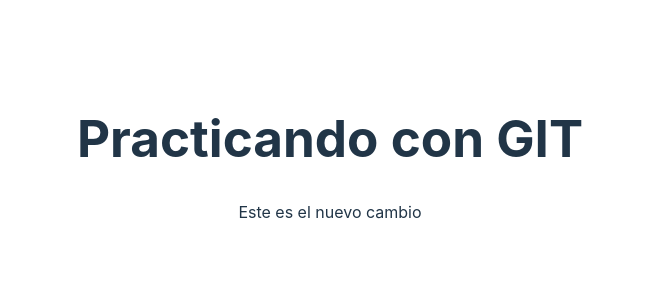
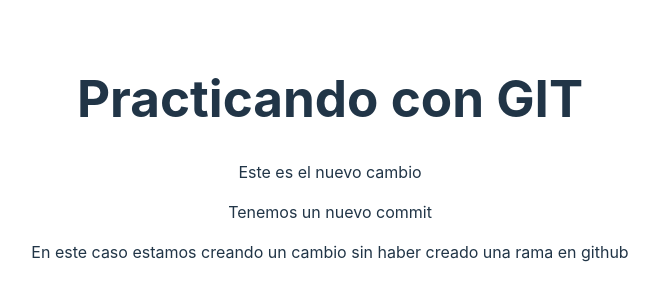
Before and after one commit to dev-crafters/practice-git, a React (Vite) app: page / in a window 1280 px wide. Shown: the part 242-542 px from the top of the page, without its empty margins (310-969 px from the left). Built offline with nearby package versions, Linux system fonts and the light colour scheme.

Commit message:
feat: agregar un div con contenido (#4)
la descripcion para esta feature

```diff
--- a/src/App.jsx
+++ b/src/App.jsx
@@ -5,6 +5,13 @@
     <>
       <h1>Practicando con GIT</h1>
       <p>Este es el nuevo cambio </p>
+      <div>
+        <p>Tenemos un nuevo commit</p>
+        <p>
+          En este caso estamos creando un cambio sin haber creado una rama en
+          github
+        </p>
+      </div>
     </>
   );
 }
```
